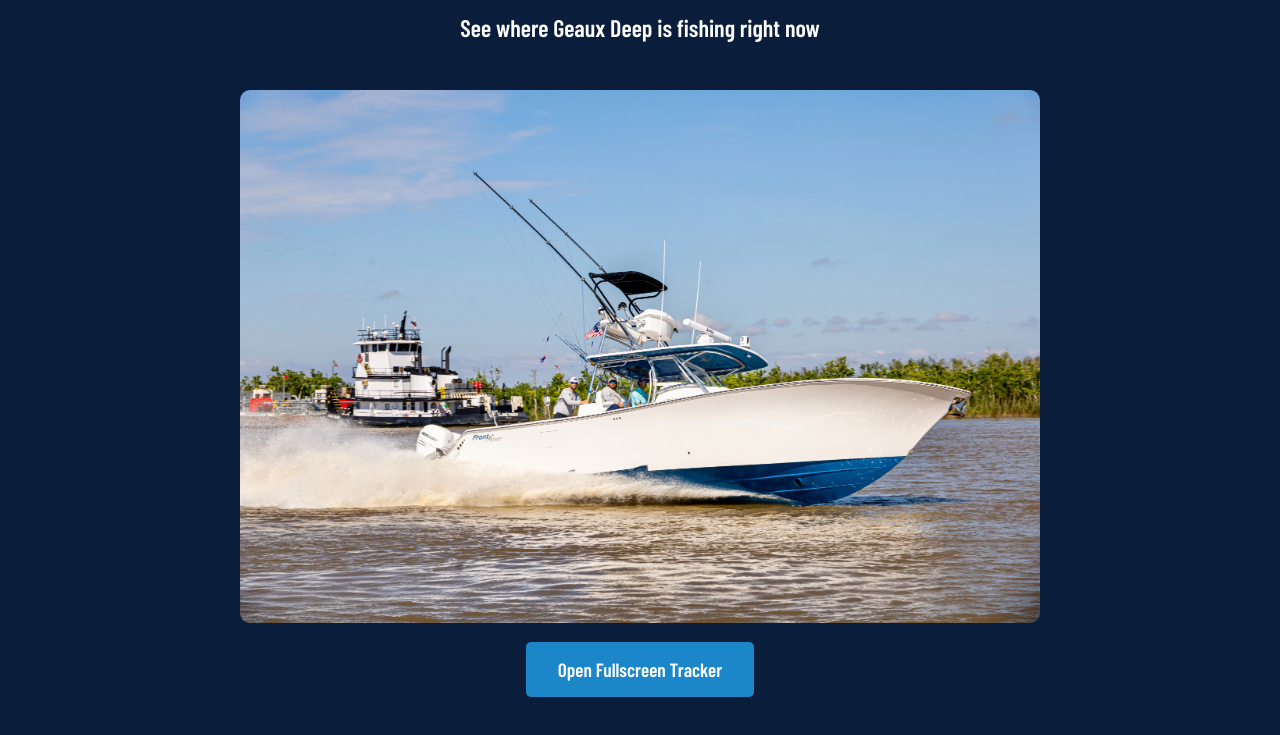
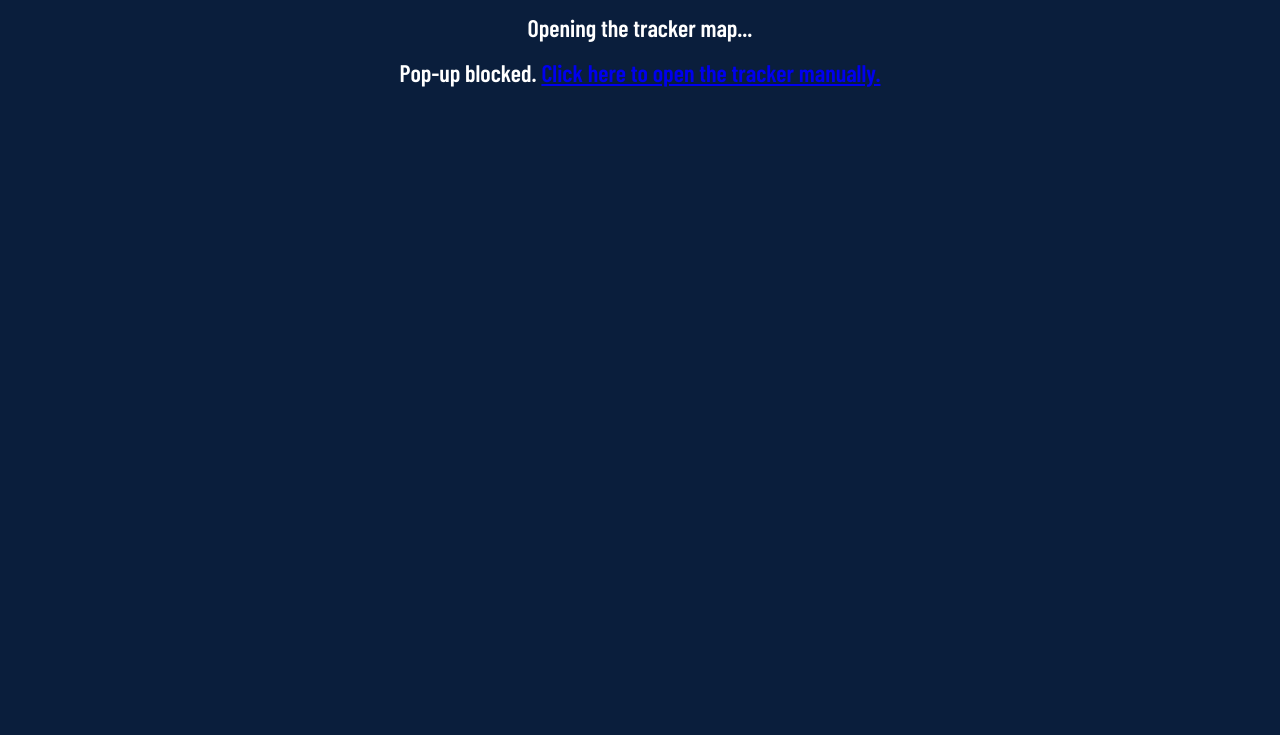
Before and after one commit to JosephETEC/Geaux-Deep, a plain HTML site: page tracker.html in a window 1280 px wide. Shown: the part 233-968 px from the top of the page. After the commit the page ends 800 px from the top, so only its background shows below. Drawn offline with nearby package versions, Linux system fonts and the light colour scheme.

Commit message:
Add files via upload

```diff
--- a/tracker.html
+++ b/tracker.html
@@ -21,11 +21,13 @@
   </header>
   <main class="hero">
     <h1>Live Tracker</h1>
-    <p>See where Geaux Deep is fishing right now</p>
-    <img src="hero.jpg" alt="Map preview" style="width:90%; max-width:800px; border-radius:10px; margin-top:2rem;" />
-    <div class="buttons" style="margin-top:2rem;">
-      <a href="https://share.garmin.com/GeauxDeep" target="_blank" class="btn">Open Fullscreen Tracker</a>
-    </div>
+    <p>Opening the tracker map...</p>
+    <script>
+      const opened = window.open("https://share.garmin.com/GeauxDeep", "_blank");
+      if (!opened) {
+        document.write('<p>Pop-up blocked. <a href="https://share.garmin.com/GeauxDeep" target="_blank">Click here to open the tracker manually.</a></p>');
+      }
+    </script>
   </main>
 </body>
 </html>
```
